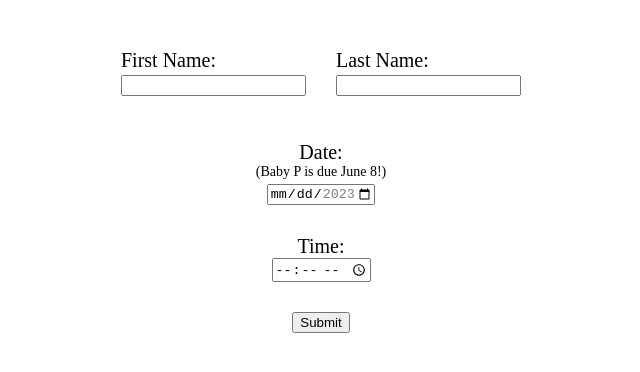
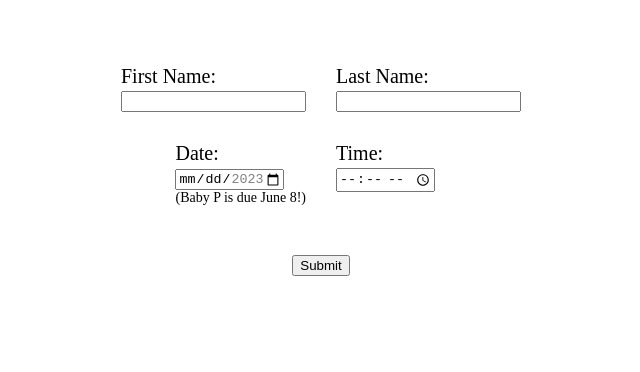
Before and after one commit to dvinihan/due-date-app, a Next.js app: page /guess in a window 1280 px wide. Shown: the top 372 px of the page, without its empty margins (319-959 px from the left). Built offline with nearby package versions, Linux system fonts and the light colour scheme; no server answers.

Commit message:
form spacing

```diff
--- a/components/GuessForm.tsx
+++ b/components/GuessForm.tsx
@@ -52,19 +52,17 @@ export const GuessForm = () => {
   };
 
   return (
+    <>
+      <div
+        style={{ display: "flex", justifyContent: "center", marginTop: "50px" }}
+      >
+        {/* column 1 */}
         <div
           style={{
             display: "flex",
-        alignItems: "center",
+            alignItems: "end",
             flexDirection: "column",
             fontSize: "20px",
-      }}
-    >
-      <div
-        style={{
-          marginTop: "30px",
-          display: "flex",
-          justifyContent: "space-between",
           }}
         >
           <div style={{ margin: "15px" }}>
@@ -75,17 +73,7 @@ export const GuessForm = () => {
             />
           </div>
           <div style={{ margin: "15px" }}>
-          <div>Last Name:</div>
-          <input
-            onChange={(e) => setLastName(e.target.value)}
-            value={lastName}
-          />
-        </div>
-      </div>
-      <div style={{ marginTop: "30px" }}>Date:</div>
-      <div style={{ fontSize: "14px", marginBottom: "4px" }}>
-        (Baby P is due June 8!)
-      </div>
+            <div>Date:</div>
             <input
               type="date"
               onChange={(e) => setDate(e.target.value)}
@@ -93,20 +81,50 @@ export const GuessForm = () => {
               min="2023-05-28"
               max="2023-06-17"
             />
-      <div style={{ marginTop: "30px" }}>Time:</div>
+            <div style={{ fontSize: "14px", marginBottom: "4px" }}>
+              (Baby P is due June 8!)
+            </div>
+          </div>
+        </div>
+        {/* column 2 */}
+        <div
+          style={{
+            display: "flex",
+            alignItems: "start",
+            flexDirection: "column",
+            fontSize: "20px",
+          }}
+        >
+          <div style={{ margin: "15px" }}>
+            <div>Last Name:</div>
+            <input
+              onChange={(e) => setLastName(e.target.value)}
+              value={lastName}
+            />
+          </div>
+          <div style={{ margin: "15px" }}>
+            <div>Time:</div>
             <input
               type="time"
               onChange={(e) => setTime(e.target.value)}
               value={time}
             />
-
+          </div>
+        </div>
+      </div>
+      <div style={{ display: "flex", justifyContent: "center" }}>
+        <div>
           <button onClick={handleSubmit} style={{ marginTop: "30px" }}>
             Submit
           </button>
-      {error && <div style={{ color: "red", marginTop: "30px" }}>{error}</div>}
+          {error && (
+            <div style={{ color: "red", marginTop: "30px" }}>{error}</div>
+          )}
           {success && (
             <div style={{ color: "green", marginTop: "30px" }}>{success}</div>
           )}
         </div>
+      </div>
+    </>
   );
 };
```
Lines whose indentation alone changed are shown as unchanged.
